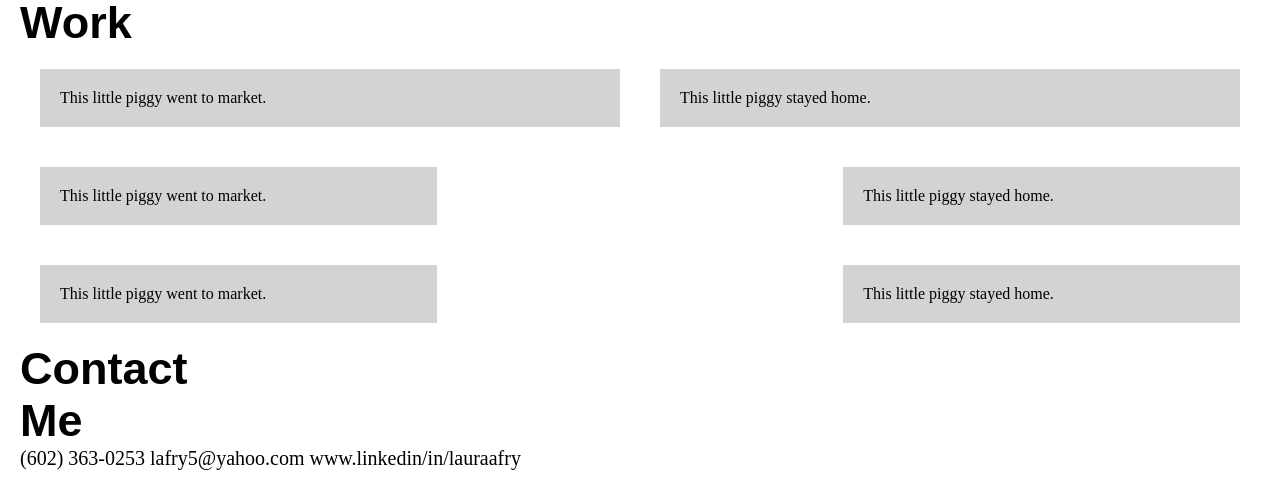
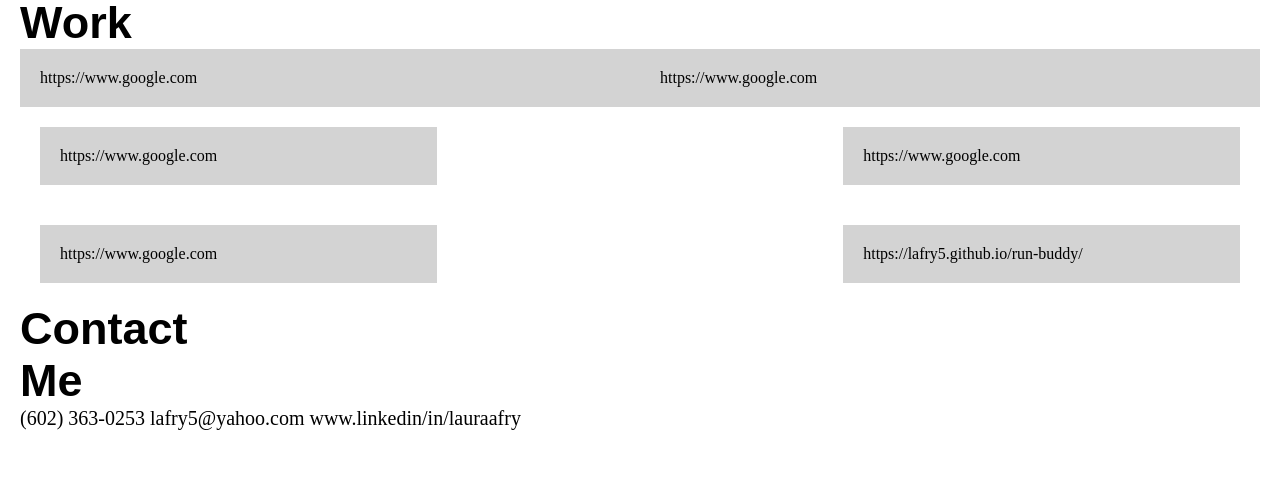
Before and after one commit to lafry5/Project-2-Challenge, a plain HTML site: page index.html in a window 1280 px wide. Shown: the part 773-1263 px from the top of the page. After the commit the page ends 1223 px from the top, so only its background shows below. Drawn offline with Linux system fonts and the light colour scheme.

Commit message:
added page names to the grid

```diff
--- a/assets/style.css
+++ b/assets/style.css
@@ -116,8 +116,7 @@
   }
   .flex-grid-two-thirds .col {
       width: 66%;
-      margin: 20px;
-    }
+  }
   .flex-grid-thirds .col {
     width: 32%;
     margin: 20px;
@@ -141,7 +140,7 @@
     padding: 20px;
   }
   .flex-grid {
-    margin: 0 0 20px 0;
+     margin: 0 0 20px 0;
   }
   .col {
     background:lightgray;
--- a/index.html
+++ b/index.html
@@ -63,19 +63,19 @@
         </div>
 
         <div class="flex-grid-two-thirds">
-            <div class="col">This little piggy went to market.</div>
-            <div class="col">This little piggy stayed home.</div>
+            <div class="col">https://www.google.com</div>
+            <div class="col">https://www.google.com</div>
         </div>
 
         <div class="flex-grid-thirds">
-            <div class="col">This little piggy went to market.</div>
-            <div class="col">This little piggy stayed home.</div>
+            <div class="col">https://www.google.com</div>
+            <div class="col">https://www.google.com</div>
         </div>
 
 
         <div class="flex-grid-thirds">
-            <div class="col">This little piggy went to market.</div>
-            <div class="col">This little piggy stayed home.</div>
+            <div class="col">https://www.google.com</div>
+            <div class="col">https://lafry5.github.io/run-buddy/</div>
         </div>
 
     </section>
```
